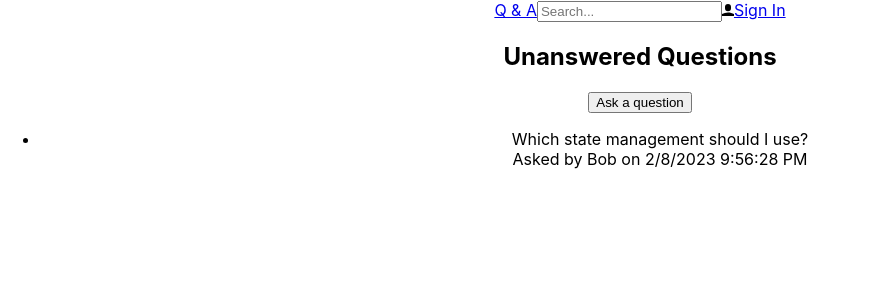
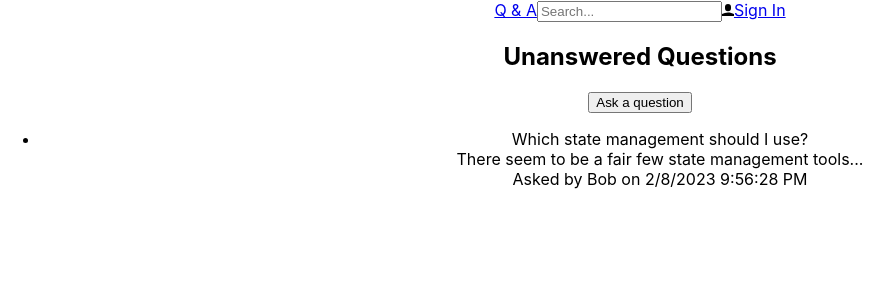
Before and after one commit to iaguest/qna-frontend, a React (Create React App) app: page / in a window 1280 px wide. Shown: the top 300 px of the page, without its empty margins (0-889 px from the left). Built offline with nearby package versions, Linux system fonts and the light colour scheme.

Commit message:
optional, default and child prop usage

```diff
--- a/src/HomePage.tsx
+++ b/src/HomePage.tsx
@@ -1,13 +1,15 @@
 import React from 'react';
+import { Page } from './Page';
+import { PageTitle } from './PageTitle';
 import { QuestionList } from './QuestionList';
 import { getUnansweredQuestions } from './QuestionData';
 
 export const HomePage = () => (
-  <div>
+  <Page>
     <div>
-      <h2>Unanswered Questions</h2>
+      <PageTitle>Unanswered Questions</PageTitle>
       <button>Ask a question</button>
     </div>
     <QuestionList data={getUnansweredQuestions()} />
-  </div>
+  </Page>
 );
--- /dev/null
+++ b/src/Page.tsx
@@ -0,0 +1,14 @@
+import React from 'react';
+import { PageTitle } from './PageTitle';
+
+interface Props {
+  title?: string;
+  children: React.ReactNode;
+}
+
+export const Page = ({ title, children }: Props) => (
+  <div>
+    {title && <PageTitle>{title}</PageTitle>}
+    {children}
+  </div>
+);
--- /dev/null
+++ b/src/PageTitle.tsx
@@ -0,0 +1,7 @@
+import React from 'react';
+
+interface Props {
+  children: React.ReactNode;
+}
+
+export const PageTitle = ({ children }: Props) => <h2>{children}</h2>;
--- a/src/Question.tsx
+++ b/src/Question.tsx
@@ -3,11 +3,20 @@ import { QuestionData } from './QuestionData';
 
 interface Props {
   data: QuestionData;
+  showContent?: boolean;
 }
 
-export const Question = ({ data }: Props) => (
+export const Question = ({ data, showContent = true }: Props) => (
   <div>
     <div>{data.title}</div>
+    {showContent && (
+      <div>
+        {data.content.length > 50
+          ? `${data.content.substring(0, 50)}...`
+          : data.content}
+      </div>
+    )}
+
     <div>
       {`Asked by ${
         data.userName
```
